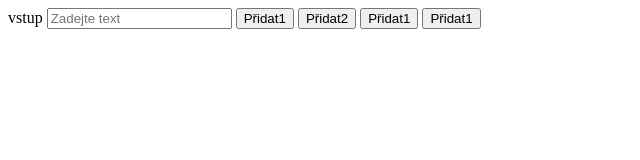
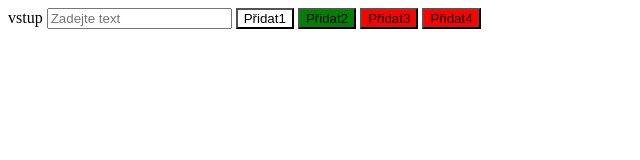
Before and after one commit to Roman20031/Aditional-Lesons, a plain HTML site: page style/index.html in a window 1280 px wide. Shown: the whole page, without its empty margins (0-640 px from the left). Drawn offline with Linux system fonts and the light colour scheme.

Commit message:
First commit

```diff
--- a/style/index.html
+++ b/style/index.html
@@ -20,10 +20,10 @@
             <input type="text" name="vstup" id="vstup" placeholder="Zadejte text">
 
             <button type="button" class="button_green" id="button_1">Přidat1</button>
-            <button type="button" class="button_green" id="button_1">Přidat2</button>
+            <button type="button" class="button_green" >Přidat2</button>
 
-            <button type="button" class="button_green" id="button_1">Přidat1</button>
-            <button type="button" class="button_green" id="button_1">Přidat1</button>
+            <button type="button" class="button_red" >Přidat3</button>
+            <button type="button" class="button_red" >Přidat4</button>
 
 
 
--- a/style/style.css
+++ b/style/style.css
@@ -0,0 +1,11 @@
+.button_green{
+    background-color: green;
+}
+
+.button_red{
+    background-color: red;
+}
+
+#button_1{
+    background: white;
+}
```
